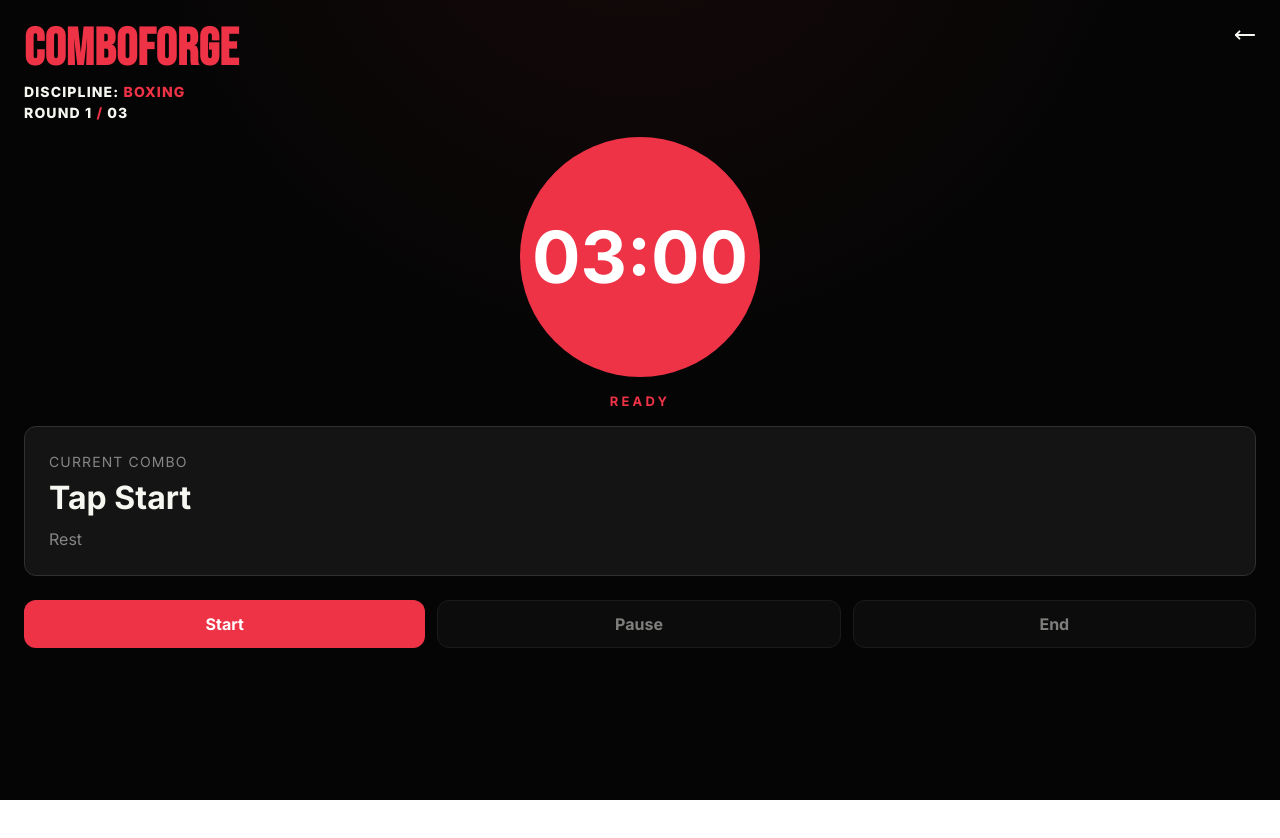
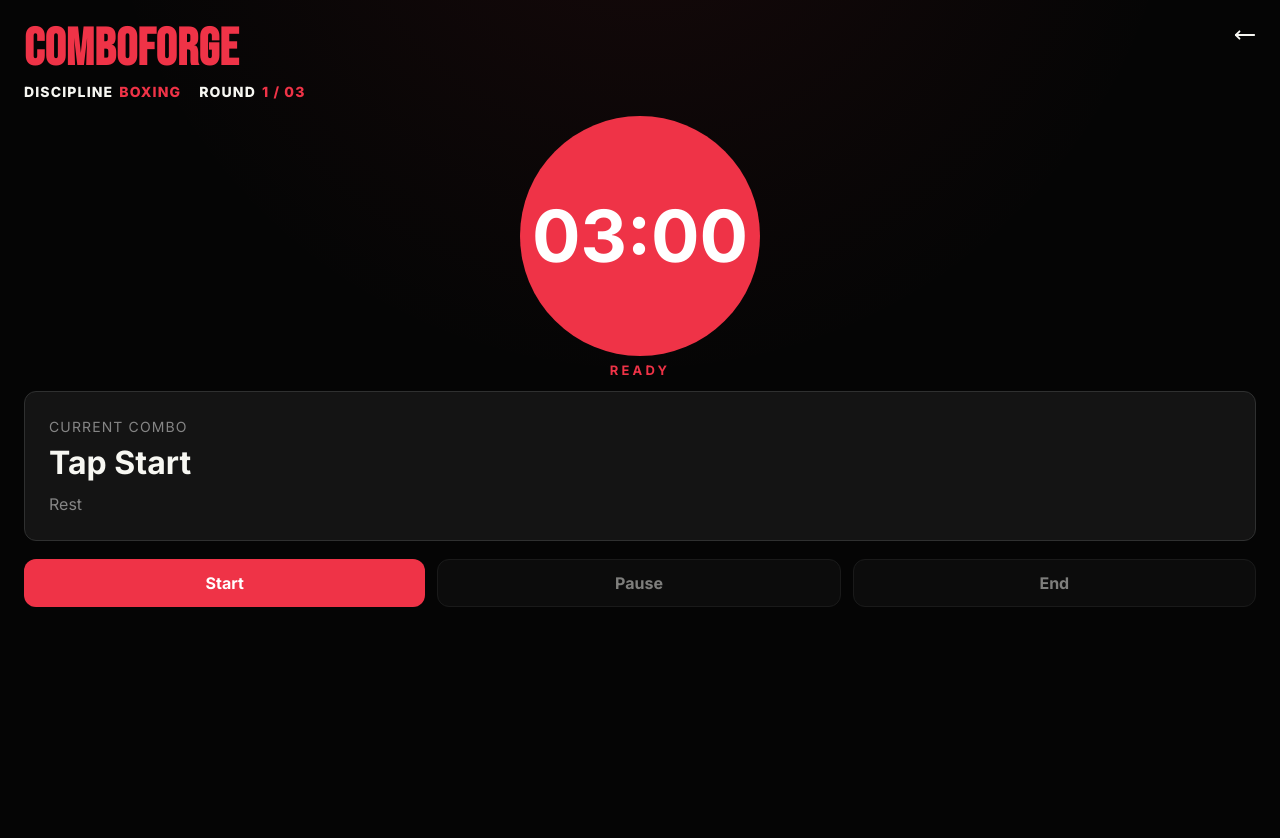
Before and after one commit to Leandro-Da-Souza/comboforge, a React (Vite) app: page /train in a window 1280 px wide. Shown: the top 838 px of the page. Before the commit the page ends 800 px from the top, so only its background shows below. Built offline with nearby package versions, Linux system fonts and the light colour scheme.

Commit message:
Add a training session meta component, fix additional styles

```diff
--- a/src/components/TimerPanel.tsx
+++ b/src/components/TimerPanel.tsx
@@ -1,32 +1,14 @@
 import type { TimerState } from '../types/timer'
 import { formatTime } from '../utils/time'
 import '../styles/timer-panel.css'
-import type { Discipline } from '../types/core'
-import { formatDiscipline } from '../utils/discipline'
 
 type TimerPanelProps = {
   timer: TimerState
-  discipline: Discipline
 }
 
-export default function TimerPanel({ timer, discipline }: TimerPanelProps) {
+export default function TimerPanel({ timer }: TimerPanelProps) {
   return (
     <section className="timer-panel">
-      <div className="round-label">
-        <p>
-          discipline:{' '}
-          <span className="separator">{formatDiscipline(discipline)}</span>
-        </p>
-        {timer.phase === 'round' ? (
-          <p>
-            <span>Round {timer.currentRound}</span>
-            <span className="separator"> / </span>
-            <span>{(timer.totalRounds + '').padStart(2, '0')}</span>
-          </p>
-        ) : (
-          <span>Rest</span>
-        )}
-      </div>
       <p className="timer-display">{formatTime(timer.remainingSeconds)}</p>
     </section>
   )
--- a/src/components/Train.tsx
+++ b/src/components/Train.tsx
@@ -12,6 +12,7 @@ import { useEffect } from 'react'
 import type { Discipline } from '../types/core'
 import type { TimerPreset } from '../types/timer'
 import { trainingConfig } from '../config/training.config'
+import TrainingSessionMeta from './TrainingSessionMeta'
 
 type TrainProps = {
   selectedDiscipline: Discipline
@@ -66,9 +67,13 @@ export default function Train({
 
   return (
     <section className="train-screen">
-      <TimerPanel timer={timer} discipline={selectedDiscipline} />
+      <div className="train-timer-zone">
+        <TrainingSessionMeta discipline={selectedDiscipline} timer={timer} />
+        <TimerPanel timer={timer} />
         <SessionStatus status={status} />
+      </div>
 
+      <div className="train-action-zone">
         <ComboPanel
           currentCombo={
             isSetup ? 'Tap Start' : formatCombo(currentCombo?.actions ?? [])
@@ -88,6 +93,7 @@ export default function Train({
           canPause={canPause}
           canEnd={canEnd}
         />
+      </div>
     </section>
   )
 }
--- /dev/null
+++ b/src/components/TrainingSessionMeta.tsx
@@ -0,0 +1,32 @@
+import type { Discipline } from '../types/core'
+import type { TimerState } from '../types/timer'
+import { formatDiscipline } from '../utils/discipline'
+
+type TrainingSessionMetaProps = {
+  discipline: Discipline
+  timer: TimerState
+}
+
+export default function TrainingSessionMeta({
+  discipline,
+  timer,
+}: TrainingSessionMetaProps) {
+  return (
+    <section className="training-session-meta" aria-label="Training session">
+      <p>
+        <span>Discipline</span>
+        <strong>{formatDiscipline(discipline)}</strong>
+      </p>
+      <p>
+        <span>{timer.phase === 'round' ? 'Round' : 'Rest'}</span>
+        {timer.phase === 'round' ? (
+          <strong>
+            {timer.currentRound} / {String(timer.totalRounds).padStart(2, '0')}
+          </strong>
+        ) : (
+          <strong>Break</strong>
+        )}
+      </p>
+    </section>
+  )
+}
--- a/src/styles/timer-panel.css
+++ b/src/styles/timer-panel.css
@@ -1,19 +1,6 @@
 .timer-panel {
   display: flex;
   flex-direction: column;
-  gap: 14px;
-}
-
-.round-label {
-  color: var(--foreground);
-  font-size: 14px;
-  font-weight: 900;
-  letter-spacing: 0.08em;
-  text-transform: uppercase;
-}
-
-.round-label .separator {
-  color: var(--primary);
 }
 
 .timer-display {
--- a/src/styles/train.css
+++ b/src/styles/train.css
@@ -1,7 +1,47 @@
 .train-screen {
+  min-height: calc(100vh - 48px);
+  display: grid;
+  grid-template-rows: auto 1fr;
+  gap: 20px;
+}
+
+.train-timer-zone {
   display: flex;
   flex-direction: column;
-  gap: 24px;
+  justify-content: start;
+  gap: 14px;
+  min-height: 0;
+}
+
+.train-action-zone {
+  display: flex;
+  flex-direction: column;
+  gap: 18px;
+}
+
+.training-session-meta {
+  display: flex;
+  flex-wrap: wrap;
+  gap: 6px 18px;
+  color: var(--foreground);
+  font-size: 14px;
+  font-weight: 900;
+  letter-spacing: 0.08em;
+  text-transform: uppercase;
+}
+
+.training-session-meta p {
+  display: flex;
+  gap: 6px;
+}
+
+.training-session-meta span {
+  color: var(--foreground);
+}
+
+.training-session-meta strong {
+  color: var(--primary);
+  font: inherit;
 }
 
 .discipline-selector {
@@ -21,3 +61,9 @@
   flex: 1;
   font-weight: 700;
 }
+
+@media (min-width: 720px) {
+  .train-screen {
+    min-height: calc(100vh - 64px);
+  }
+}
```
Lines whose indentation alone changed are shown as unchanged.
